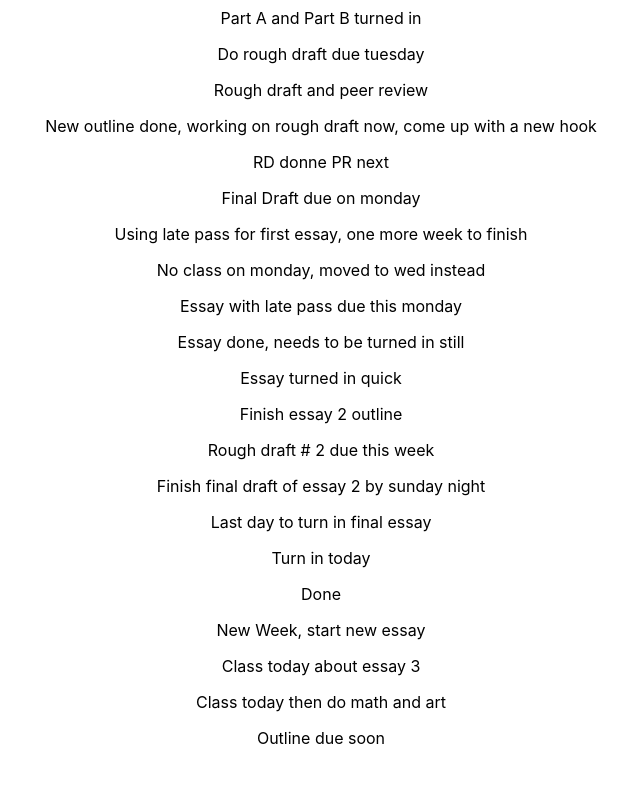
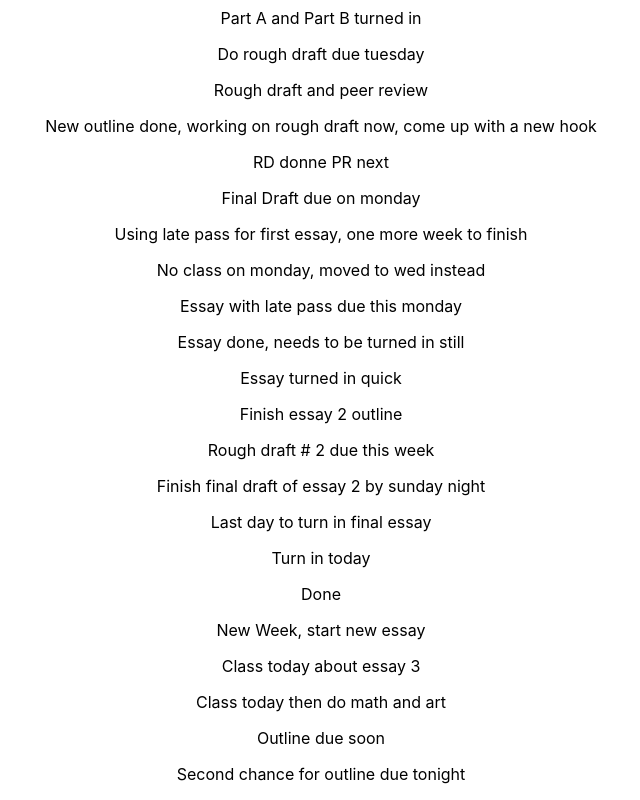
Before and after one commit to jsoomie/school-notebook, a React (Create React App) app: page /english in a window 1280 px wide. Shown: the part 254-1054 px from the top of the page, without its empty margins (319-959 px from the left). Before the commit the page ends 1018 px from the top, so only its background shows below. Built offline with nearby package versions, Linux system fonts and the light colour scheme.

Commit message:
chore: update english

```diff
--- a/src/pages/English/English.tsx
+++ b/src/pages/English/English.tsx
@@ -37,6 +37,7 @@ export const English = () => {
       <p>Class today about essay 3</p>
       <p>Class today then do math and art</p>
       <p>Outline due soon</p>
+      <p>Second chance for outline due tonight</p>
     </div>
   );
 };
```
